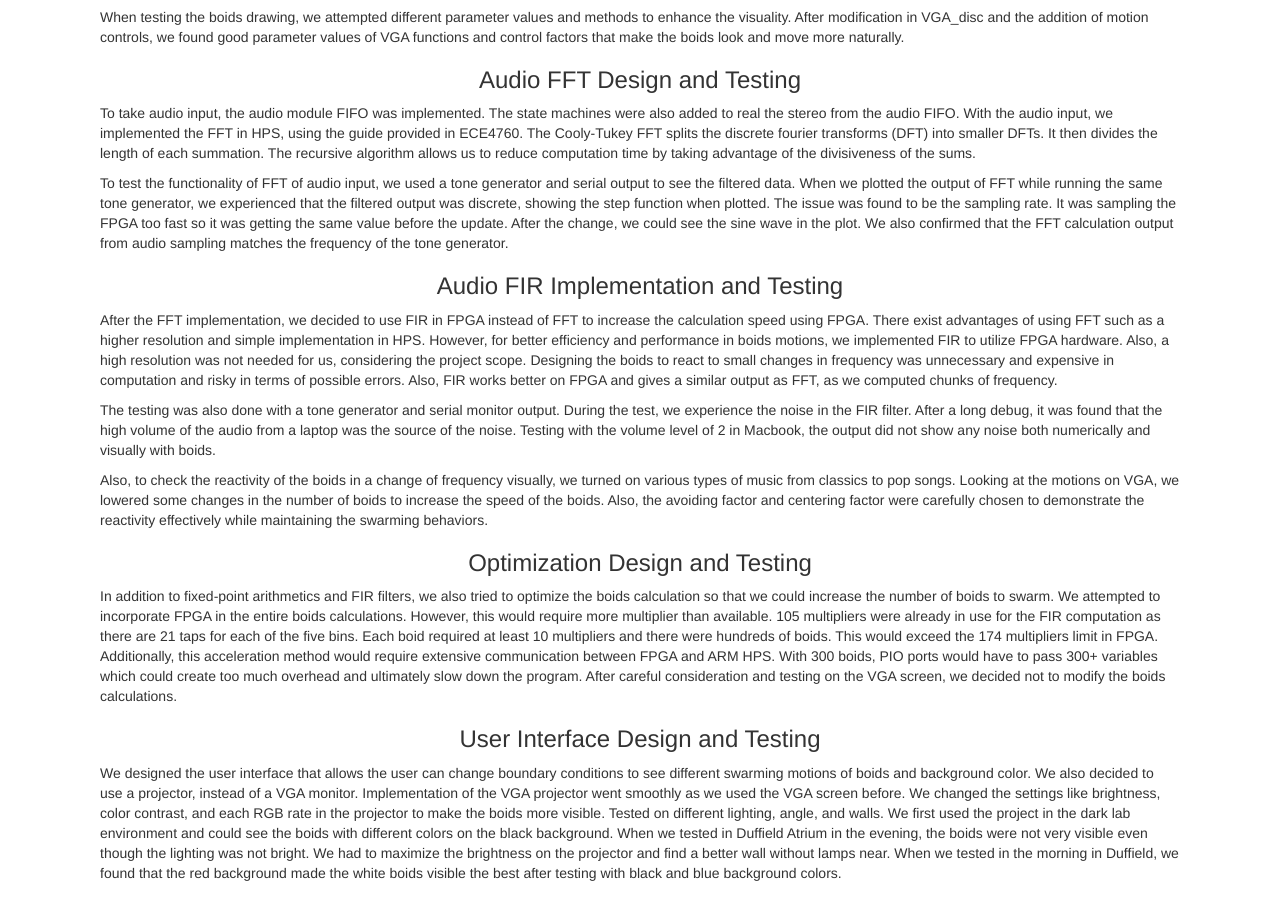
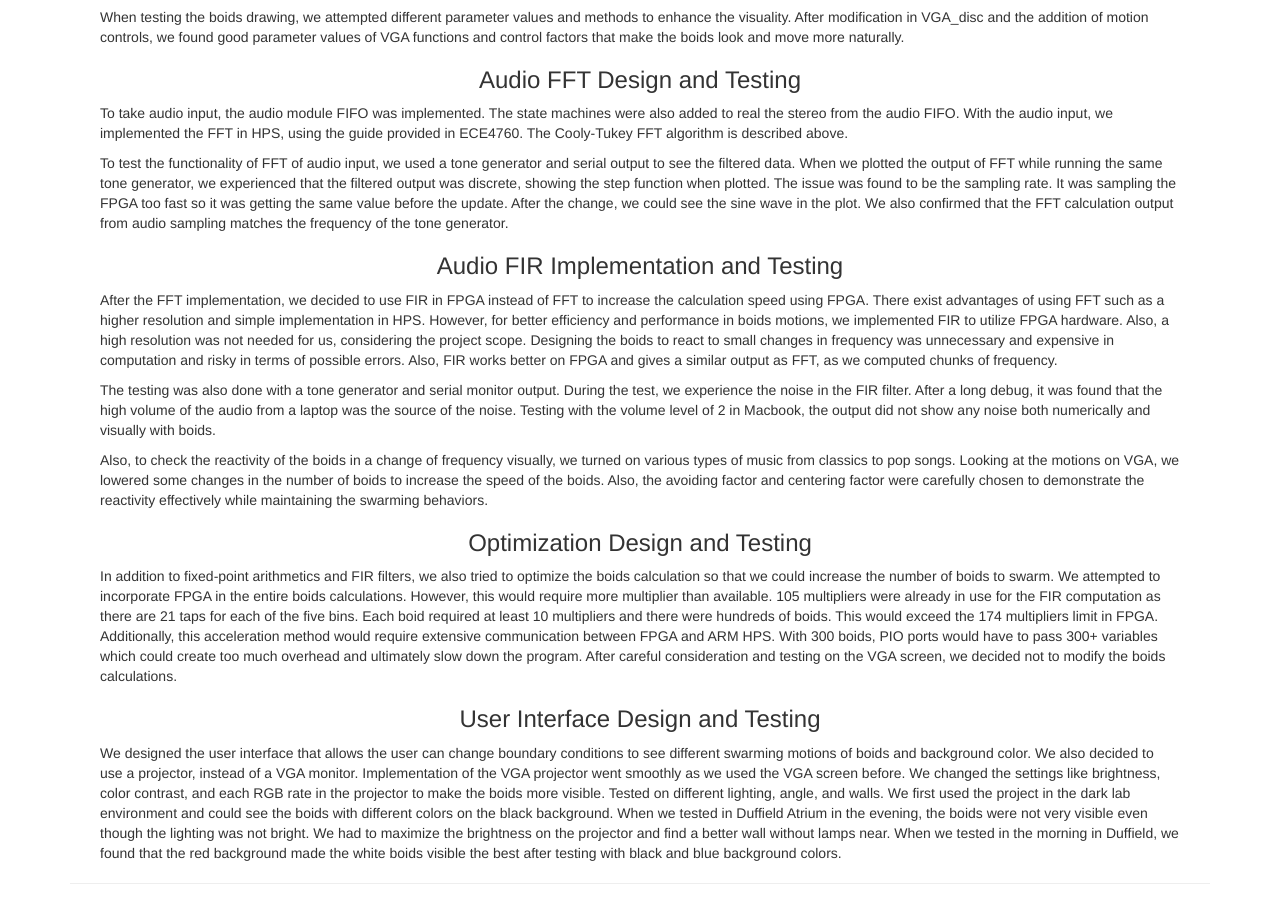
Before and after one commit to RyanChanTech/ECE5760-Website, a plain HTML site: page index.html in a window 1280 px wide. Shown: the part 2818-3718 px from the top of the page. Drawn offline with nearby package versions, Linux system fonts and the light colour scheme.

Commit message:
Update index.html

```diff
--- a/index.html
+++ b/index.html
@@ -132,7 +132,7 @@
 	     </p>
 
 	      <h3> Audio FFT Design and Testing</h3>
-	      <p style="text-align: left;padding: 0px 30px;"> To take audio input, the audio module FIFO was implemented. The state machines were also added to real the stereo from the audio FIFO. With the audio input, we implemented the FFT in HPS, using the guide provided in ECE4760. The Cooly-Tukey FFT splits the discrete fourier transforms (DFT) into smaller DFTs. It then divides the length of each summation. The recursive algorithm allows us to reduce computation time by taking advantage of the divisiveness of the sums.
+	      <p style="text-align: left;padding: 0px 30px;"> To take audio input, the audio module FIFO was implemented. The state machines were also added to real the stereo from the audio FIFO. With the audio input, we implemented the FFT in HPS, using the guide provided in ECE4760. The Cooly-Tukey FFT algorithm is described above.
 	     </p>
 	      <p style="text-align: left;padding: 0px 30px;"> To test the functionality of FFT of audio input, we used a tone generator and serial output to see the filtered data. When we plotted the output of FFT while running the same tone generator, we experienced that the filtered output was discrete, showing the step function when plotted. The issue was found to be the sampling rate. It was sampling the FPGA too fast so it was getting the same value before the update. After the change, we could see the sine wave in the plot. We also confirmed that the FFT calculation output from audio sampling matches the frequency of the tone generator.
 	     </p>
```
